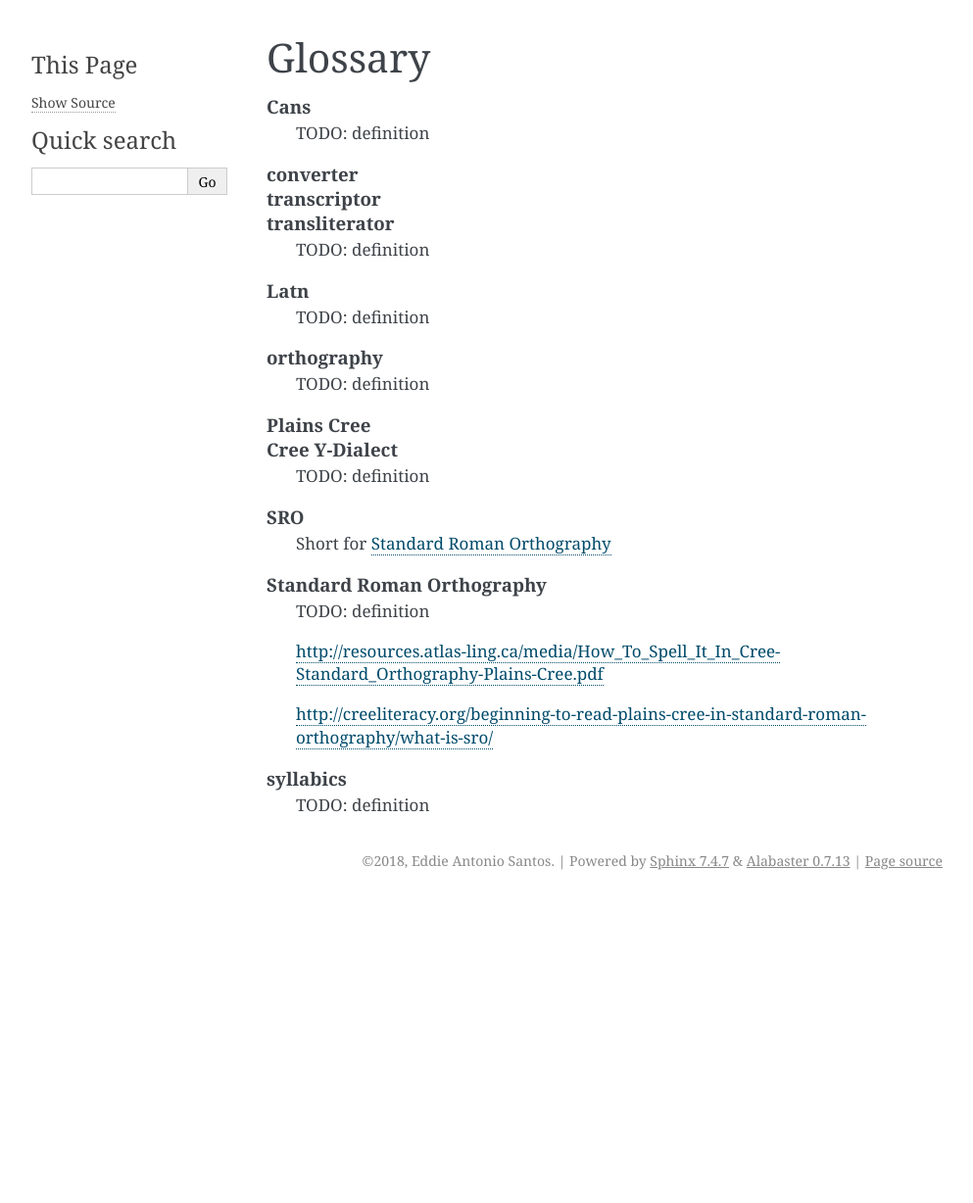
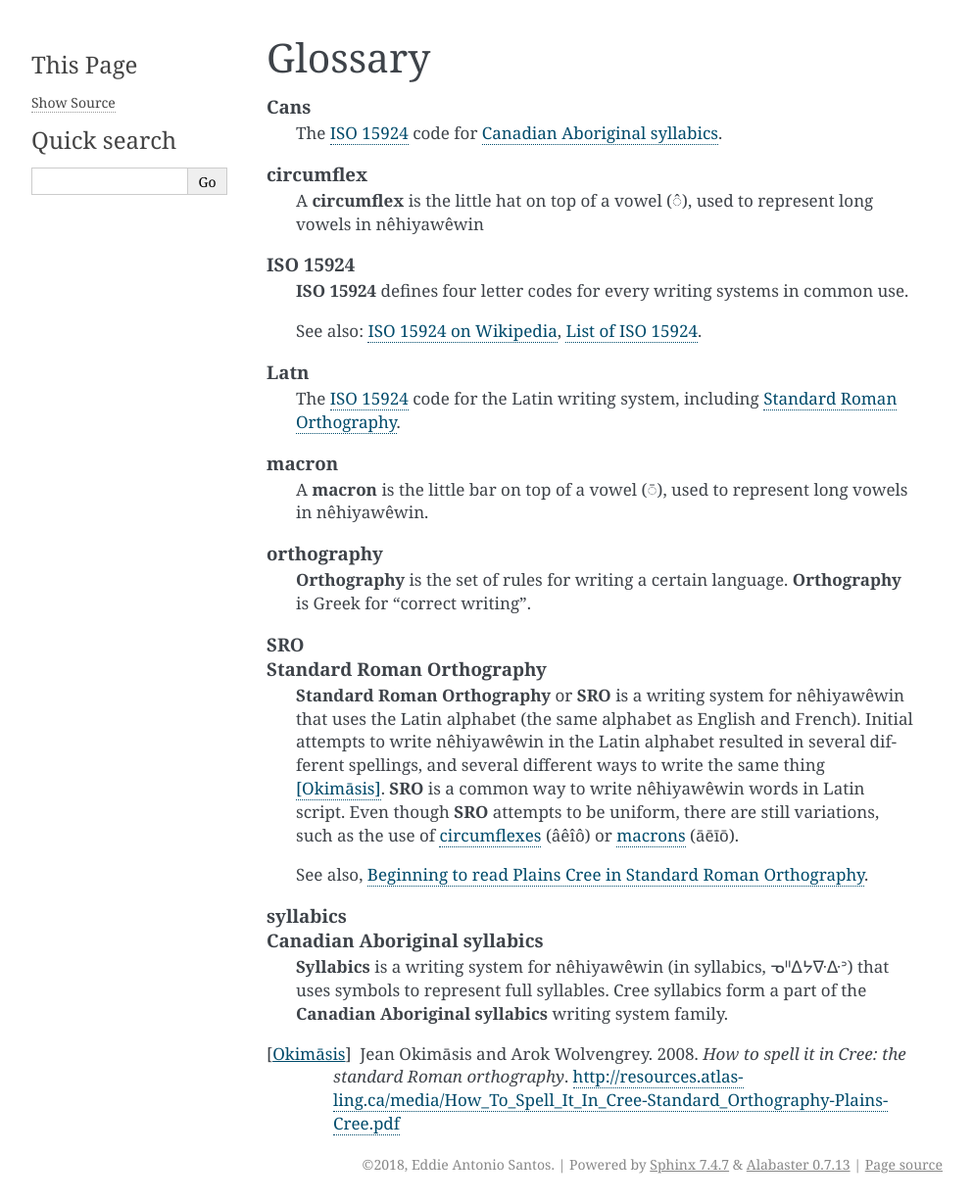
Before and after one commit to eddieantonio/cree-sro-syllabics, a Sphinx documentation site: the page built from docs/glossary.rst, in a window 1280 px wide. Shown: the whole page at 98% size, without its empty margins (148-1141 px from the left). Built offline with Sphinx 7.4.7, drawn with Linux system fonts in a browser that asks for light colours; before the commit the page ends 918 px from its top, so only the background shows below that.

Commit message:
Flesh out some glossary entries.

```diff
--- a/docs/glossary.rst
+++ b/docs/glossary.rst
@@ -7,34 +7,67 @@ Glossary
   :sorted:
 
   syllabics
-    TODO: definition
+  Canadian Aboriginal syllabics
+    **Syllabics** is a writing system for nêhiyawêwin (in syllabics, ᓀᐦᐃᔭᐍᐏᐣ)
+    that uses symbols to represent full syllables. Cree syllabics form a part of
+    the **Canadian Aboriginal syllabics** writing system family.
+
+  Cans
+    The :term:`ISO 15924` code for :term:`Canadian Aboriginal syllabics`.
+
+  Latn
+    The :term:`ISO 15924` code for the Latin writing system, including
+    :term:`Standard Roman Orthography`.
 
   SRO
-    Short for :term:`Standard Roman Orthography`
+  Standard Roman Orthography
+    **Standard Roman Orthography** or **SRO** is a writing system for
+    nêhiyawêwin that uses the Latin alphabet (the same alphabet as English and
+    French). Initial attempts to write nêhiyawêwin in the Latin alphabet
+    resulted in several different spellings, and several different ways to write
+    the same thing [Okimāsis]_. **SRO** is a common way to write nêhiyawêwin
+    words in Latin script. Even though **SRO** attempts to be uniform, there are
+    still variations, such as the use of :term:`circumflexes<circumflex>` (âêîô)
+    or :term:`macrons<macron>` (āēīō).
 
-  Standard Roman Orthography
-    TODO: definition
+    See also, `Beginning to read Plains Cree in Standard Roman Orthography
+    <http://creeliteracy.org/beginning-to-read-plains-cree-in-standard-roman-orthography/what-is-sro/>`_.
 
-    http://resources.atlas-ling.ca/media/How_To_Spell_It_In_Cree-Standard_Orthography-Plains-Cree.pdf
+  ISO 15924
+    **ISO 15924** defines four letter codes for every writing systems in common
+    use.
 
-    http://creeliteracy.org/beginning-to-read-plains-cree-in-standard-roman-orthography/what-is-sro/
+    See also:
+    `ISO 15924 on Wikipedia <https://en.wikipedia.org/wiki/ISO_15924>`_,
+    `List of ISO 15924 <https://www.unicode.org/iso15924/iso15924-codes.html>`_.
+
+  orthography
+    **Orthography** is the set of rules for writing a certain language.
+    **Orthography** is Greek for "correct writing".
+
+  macron
+    A **macron** is the little bar on top of a vowel (◌̄), used to represent
+    long vowels in nêhiyawêwin.
+
+  circumflex
+    A **circumflex** is the little hat on top of a vowel (◌̂), used to represent
+    long vowels in nêhiyawêwin
+
+.. TODO
 
   converter
   transcriptor
   transliterator
     TODO: definition
 
-  orthography
+  crk
     TODO: definition
 
-  Cans
+  eng
     TODO: definition
 
   Plains Cree
   Cree Y-Dialect
-    TODO: definition
-
-  Latn
     TODO: definition
 
 .. These will be needed in future versions of the package.
@@ -44,3 +77,7 @@ Glossary
 
   soft hyphen
     TODO: definition
+
+.. [Okimāsis] Jean Okimāsis and Arok Wolvengrey. 2008.
+   *How to spell it in Cree: the standard Roman orthography*.
+   http://resources.atlas-ling.ca/media/How_To_Spell_It_In_Cree-Standard_Orthography-Plains-Cree.pdf
```
Also changed, not shown: 1 other file.
